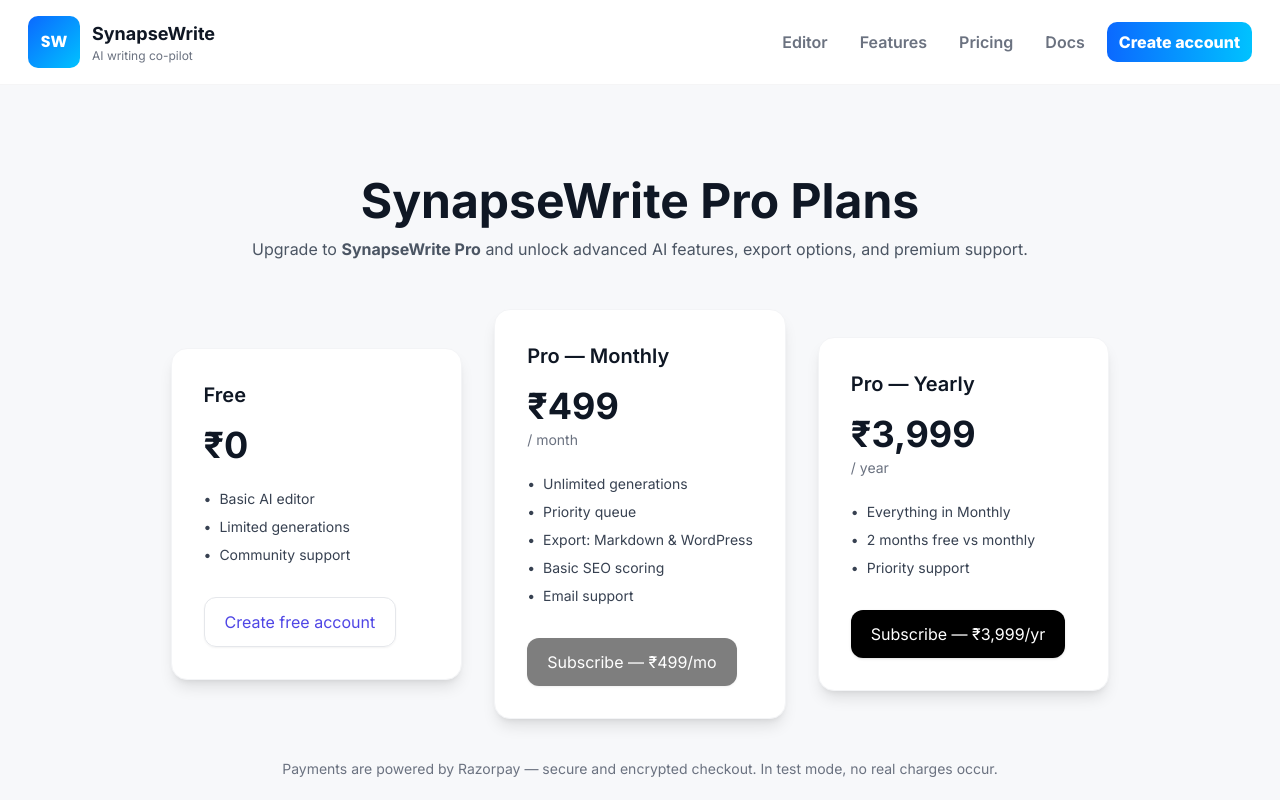
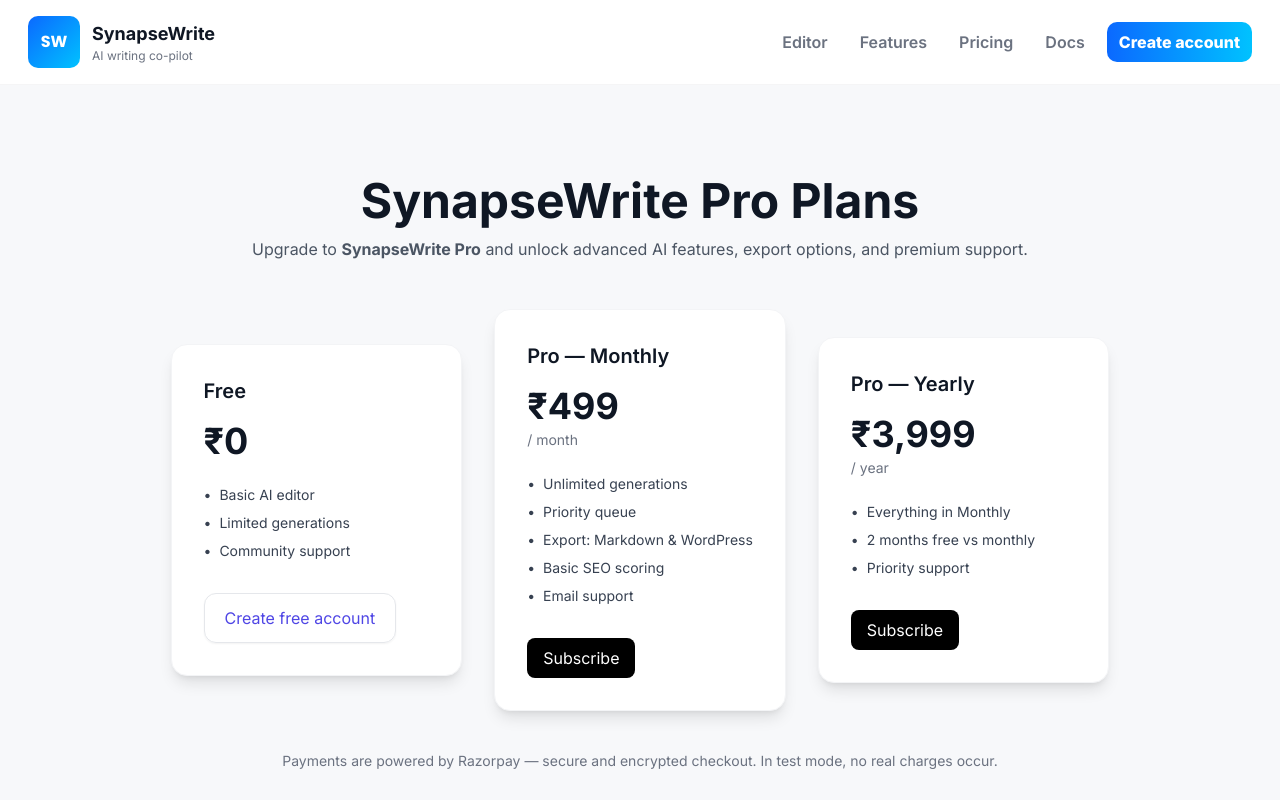
Before and after one commit to inpursuitsol/synapsewrite, a Next.js app: page /pricing in a window 1280 px wide. Shown: the top 800 px of the page. Built offline with nearby package versions, Linux system fonts and the light colour scheme.

Commit message:
Update RazorpayCheckoutButton.jsx

```diff
--- a/components/RazorpayCheckoutButton.jsx
+++ b/components/RazorpayCheckoutButton.jsx
@@ -1,86 +1,61 @@
-// components/RazorpayCheckoutButton.jsx
 "use client";
+import Script from "next/script";
+import { useCallback } from "react";
 
-import { useEffect, useState } from "react";
-import axios from "axios";
+export default function RazorpayCheckoutButton({ amountPaise = 9900, planName = "Pro Monthly" }) {
+  const handleClick = useCallback(async () => {
+    // 1) Create an order on our server
+    const res = await fetch("/api/checkout/subscription", {
+      method: "POST",
+      headers: { "content-type": "application/json" },
+      body: JSON.stringify({ amount: amountPaise, currency: "INR" }), // e.g. 9900 = ₹99.00
+    });
 
-export default function RazorpayCheckoutButton({ plan, label }) {
-  const [ready, setReady] = useState(false);
-  const [loading, setLoading] = useState(false);
-
-  // Load Razorpay Checkout script once
-  useEffect(() => {
-    const id = "razorpay-checkout-js";
-    if (document.getElementById(id)) {
-      setReady(true);
+    if (!res.ok) {
+      alert("Could not create order. Please try again.");
       return;
     }
-    const s = document.createElement("script");
-    s.id = id;
-    s.src = "https://checkout.razorpay.com/v1/checkout.js";
-    s.async = true;
-    s.onload = () => setReady(true);
-    s.onerror = () => setReady(false);
-    document.body.appendChild(s);
-  }, []);
+    const order = await res.json(); // { id, amount, currency, ... }
 
-  async function handleClick() {
-    try {
-      setLoading(true);
-
-      // 1) Ask our server to create a TEST order
-      const res = await axios.post("/api/razorpay/create-order", { planId: plan });
-      const { ok, order, error } = res.data;
-      if (!ok || !order) throw new Error(error || "Order creation failed");
-
-      // 2) Open Razorpay Test Checkout
-      const key = process.env.NEXT_PUBLIC_RAZORPAY_KEY_ID; // test key id
-      if (!key) throw new Error("NEXT_PUBLIC_RAZORPAY_KEY_ID missing");
-
-      const isYearly = order?.notes?.plan === "pro-yearly";
+    // 2) Open Razorpay Checkout with the order_id
+    const key = process.env.NEXT_PUBLIC_RAZORPAY_KEY_ID;
+    if (!key) {
+      alert("Missing NEXT_PUBLIC_RAZORPAY_KEY_ID");
+      return;
+    }
 
     const options = {
       key,
-        amount: order.amount,          // paise
-        currency: "INR",
+      order_id: order.id,                 // IMPORTANT: use server-created order
       name: "SynapseWrite",
-        description: isYearly ? "SynapseWrite Pro — Yearly" : "SynapseWrite Pro — Monthly",
-        order_id: order.id,            // <<< required
-        handler: function (response) {
-          // Payment success in TEST mode
-          // Later: verify on server via signature & mark user Pro.
+      description: planName,
+      // prefill: { email: "", contact: "" }, // optional
+      theme: { color: "#0f172a" },
+      handler: function () {
+        // success
         window.location.href = "/thank-you";
       },
-        prefill: { name: "", email: "", contact: "" },
-        notes: order.notes || {},
-        theme: { color: "#111827" }
+      modal: {
+        ondismiss: function () {
+          // user closed the modal
+        },
+      },
     };
 
-      if (!window.Razorpay) throw new Error("Razorpay script not loaded");
+    // eslint-disable-next-line no-undef
     const rzp = new window.Razorpay(options);
-
-      rzp.on("payment.failed", function (resp) {
-        const msg = resp?.error?.description || "Payment Failed";
-        alert("Oops! Something went wrong.\n" + msg);
-        console.error("Razorpay payment.failed:", resp);
+    rzp.on("payment.failed", function () {
+      alert("Payment Failed. Please try again.");
     });
-
     rzp.open();
-    } catch (e) {
-      console.error(e);
-      alert("Oops! Something went wrong.\n" + (e?.message || "Unknown error"));
-    } finally {
-      setLoading(false);
-    }
-  }
+  }, [amountPaise, planName]);
 
   return (
-    <button
-      onClick={handleClick}
-      disabled={!ready || loading}
-      className="inline-flex items-center justify-center rounded-xl bg-black px-5 py-3 text-white font-medium shadow hover:opacity-90 disabled:opacity-50"
-    >
-      {loading ? "Processing..." : (label || "Subscribe with Razorpay")}
+    <>
+      <Script src="https://checkout.razorpay.com/v1/checkout.js" strategy="lazyOnload" />
+      <button onClick={handleClick} className="bg-black text-white px-4 py-2 rounded-lg">
+        Subscribe
       </button>
+    </>
   );
 }
```
Lines whose indentation alone changed are shown as unchanged.
